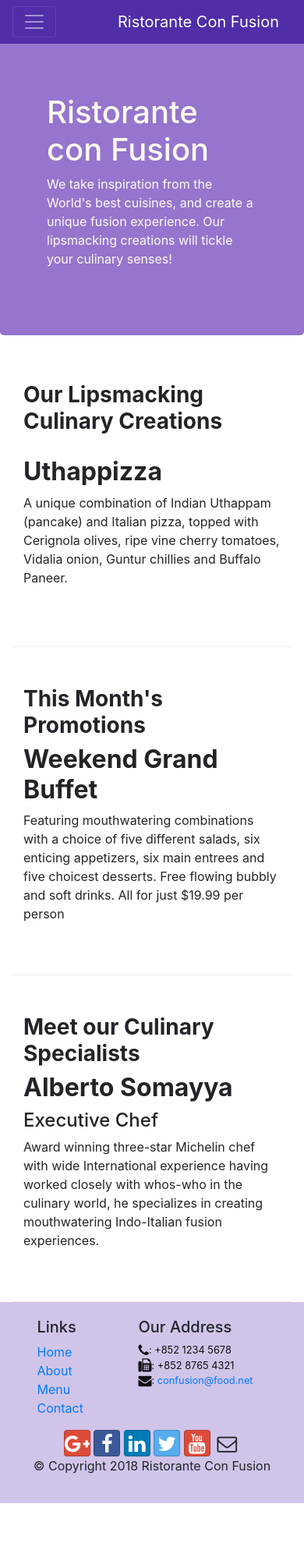
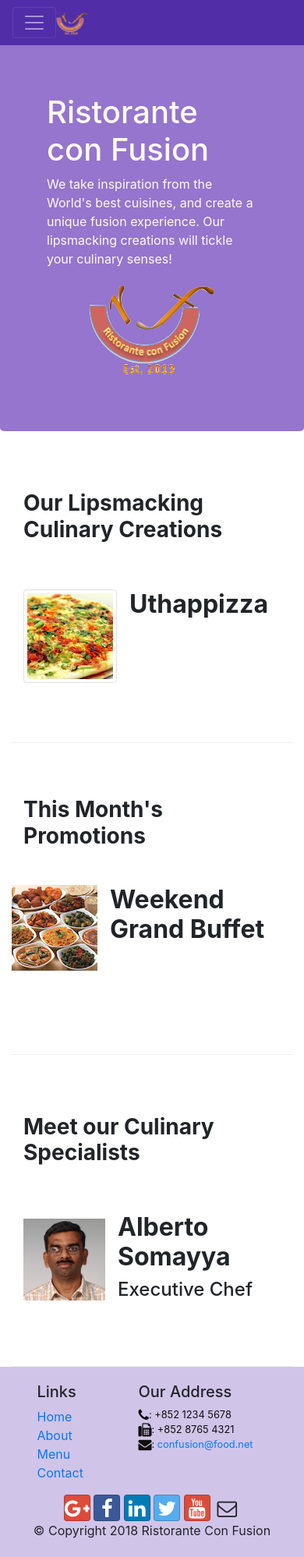
Before and after one commit to Sashankr/Bootstrap-Practice-Coursera, a website: page index.html in a window 390 px wide. Shown: the top 1997 px of the page at 78% size. Before the commit the page ends 1928 px from the top, so only its background shows below. Drawn offline with nearby package versions, Linux system fonts and the light colour scheme.

Commit message:
Images and Media

```diff
--- a/index.html
+++ b/index.html
@@ -22,7 +22,8 @@
             <button type="button" class="navbar-toggler" data-toggle="collapse" data-target="#Navbar">
                 <span class="navbar-toggler-icon"></span>
             </button>
-            <a href="./index.html" class="navbar-brand">Ristorante Con Fusion</a>
+            <a href="./index.html" class="navbar-brand mr-auto"><img src="img/logo.png" alt="" width="41"
+                    height="30"></a>
             <div class="collapse navbar-collapse" id="Navbar">
                 <ul class="navbar-nav mr-auto">
                     <li class="nav-item active"><a class="nav-link" href="#"><span class="fa fa-home fa-lg"></span>
@@ -31,7 +32,8 @@
                                 class="fa fa-info fa-lg"></span> About</a></li>
                     <li class="nav-item"><a class="nav-link" href="#"><span class="fa fa-list fa-lg"></span> Menu</a>
                     </li>
-                    <li class="nav-item"><a class="nav-link" href="./contactus.html"><span class="fa fa-address-card fa-lg"></span>Contact</a></li>
+                    <li class="nav-item"><a class="nav-link" href="./contactus.html"><span
+                                class="fa fa-address-card fa-lg"></span>Contact</a></li>
                 </ul>
             </div>
         </div>
@@ -45,7 +47,8 @@
                     <p>We take inspiration from the World's best cuisines, and create a unique fusion experience. Our
                         lipsmacking creations will tickle your culinary senses!</p>
                 </div>
-                <div class="col-12 col-sm">
+                <div class="col-12 col-sm d-flex justify-content-center">
+                    <img src="img/logo.png" alt="logo" class="img-fluid">
                 </div>
             </div>
         </div>
@@ -56,10 +59,20 @@
             <div class="col-12 col-sm-4 order-sm-last col-md-3">
                 <h3>Our Lipsmacking Culinary Creations</h3>
             </div>
+
+
             <div class="col col-sm order-sm-first col-md">
-                <h2>Uthappizza</h2>
-                <p>A unique combination of Indian Uthappam (pancake) and Italian pizza, topped with Cerignola olives,
-                    ripe vine cherry tomatoes, Vidalia onion, Guntur chillies and Buffalo Paneer.</p>
+
+                <div class="media">
+                    <img class="d-flex mr-3 img-thumbnail align-self-center" src="img/uthappizza.png" alt="uthappizza">
+
+                    <div class="media-body">
+                        <h2 class="mt-0">Uthappizza</h2>
+                        <p class="d-none d-sm-block">A unique combination of Indian Uthappam (pancake) and Italian pizza,
+                            topped with Cerignola olives,
+                            ripe vine cherry tomatoes, Vidalia onion, Guntur chillies and Buffalo Paneer.</p>
+                    </div>
+                </div>
             </div>
         </div>
 
@@ -68,11 +81,19 @@
             <div class="col-12 col-sm-4 order-sm-last col-md-3">
                 <h3>This Month's Promotions</h3>
             </div>
-            <div class="col col-sm order-sm-first col-md">
-                <h2>Weekend Grand Buffet</h2>
-                <p>Featuring mouthwatering combinations with a choice of five different salads, six enticing appetizers,
+
+            <div class="media">
+                <img src="img/buffet.png" alt="buffet" class="d-flex mr-3 align-self-center">
+                <div class="media-body">
+                    <h2 class="mt-0">Weekend Grand Buffet</h2>
+                <p class="d-none d-sm-block">Featuring mouthwatering combinations with a choice of five different salads, six enticing appetizers,
                     six main entrees and five choicest desserts. Free flowing bubbly and soft drinks. All for just
                     $19.99 per person </p>
+                </div>
+            </div>
+
+            <div class="col col-sm order-sm-first col-md">
+
             </div>
         </div>
 
@@ -80,12 +101,18 @@
             <div class="col-12 col-sm-4 order-sm-last col-md-3">
                 <h3>Meet our Culinary Specialists</h3>
             </div>
+
             <div class="col col-sm order-sm-first col-md">
-                <h2>Alberto Somayya</h2>
-                <h4>Executive Chef</h4>
-                <p>Award winning three-star Michelin chef with wide International experience having worked closely with
-                    whos-who in the culinary world, he specializes in creating mouthwatering Indo-Italian fusion
-                    experiences. </p>
+                <div class="media">
+                    <img src="img/alberto.png" alt="alberto" class="d-flex mr-3 align-self-center">
+                    <div class="media-body">
+                        <h2 class="mt-0">Alberto Somayya</h2>
+                    <h4>Executive Chef</h4>
+                    <p class="d-none d-sm-block">Award winning three-star Michelin chef with wide International experience having worked closely with
+                        whos-who in the culinary world, he specializes in creating mouthwatering Indo-Italian fusion
+                        experiences. </p>
+                    </div>
+                </div>
             </div>
         </div>
     </div>
```
Also changed, not shown: aboutus.html (+3 -2 lines), contactus.html (+3 -2 lines), img/alberto.png (added), img/buffet.png (added), img/logo.png (added), img/uthappizza.png (added), 1 other file.
